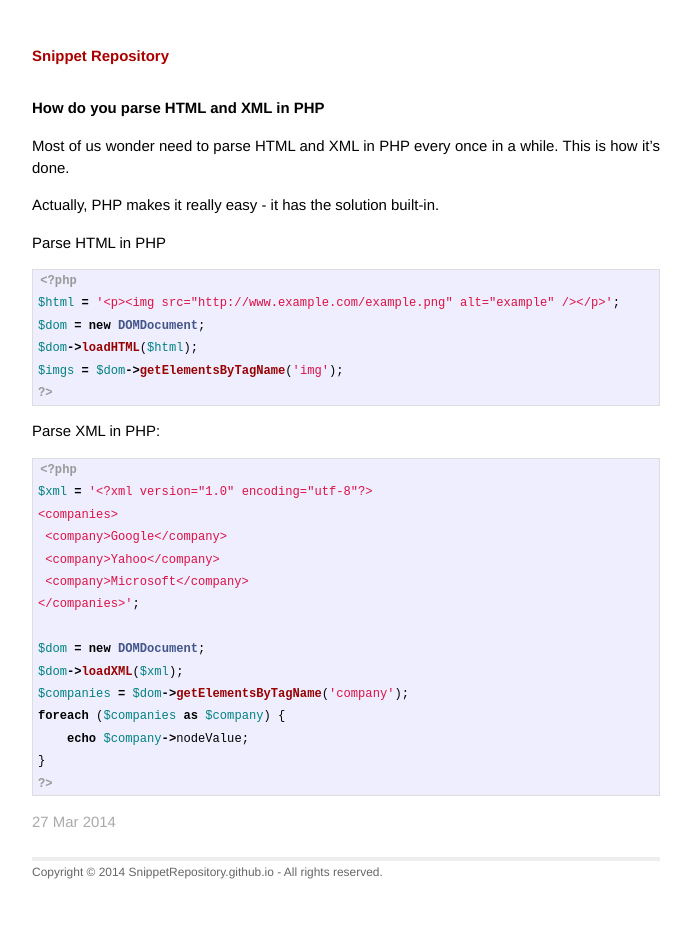
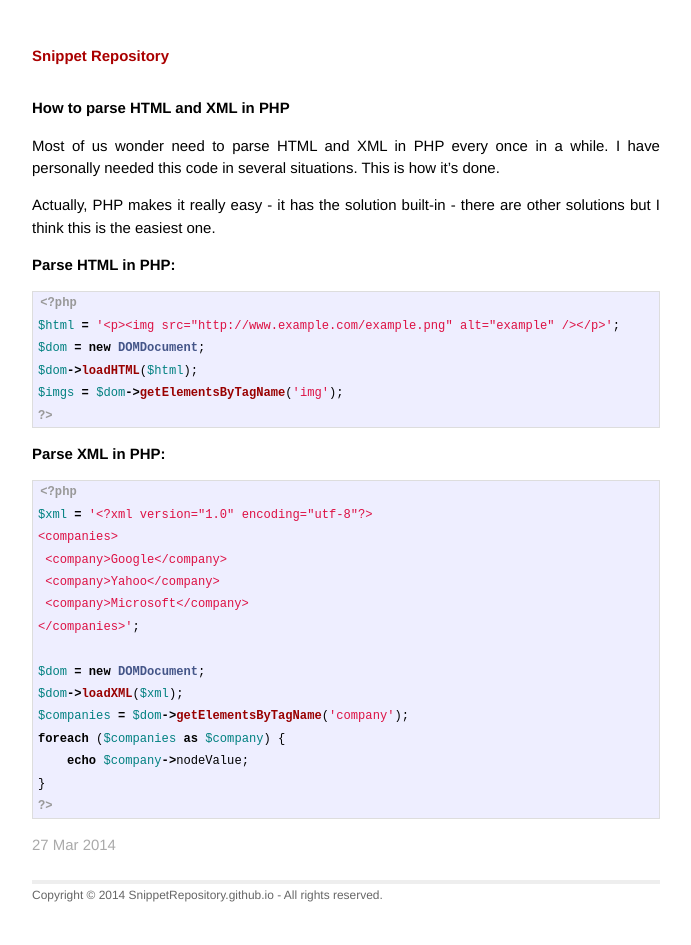
Before and after one commit to SnippetRepository/snippetrepository.github.io, a Jekyll site: the page built from _posts/2014-03-27-How-to-parse-HTML-and-XML-in-PHP.markdown, in a window 1280 px wide. Shown: the whole page, without its empty margins (294-985 px from the left). Built offline with Jekyll 4.4.1, drawn with Linux system fonts in a browser that asks for light colours; Markdown is read by kramdown in place of the engine named in the settings.

Commit message:
Adding pages

```diff
--- a/_posts/2014-03-27-How-do-you-parse-HTML-and-XML-in-PHP.markdown
+++ b/_posts/2014-03-27-How-to-parse-HTML-and-XML-in-PHP.markdown
@@ -1,16 +1,16 @@
 ---
 layout: post
-title:  "How do you parse HTML and XML in PHP"
+title:  "How to parse HTML and XML in PHP"
 date:   2014-03-27 15:52:46
 categories: php
 ---
 
-Most of us wonder need to parse HTML and XML in PHP every once in a while. This is how it's done.
+Most of us wonder need to parse HTML and XML in PHP every once in a while. I have personally needed this code in several situations. This is how it's done.
 
-Actually, PHP makes it really easy - it has the solution built-in.
+Actually, PHP makes it really easy - it has the solution built-in - there are other solutions but I think this is the easiest one.
 
 
-Parse HTML in PHP
+**Parse HTML in PHP:**
 {% highlight php %}
 <?php
 $html = '<p><img src="http://www.example.com/example.png" alt="example" /></p>';
@@ -20,7 +20,7 @@ $imgs = $dom->getElementsByTagName('img');
 ?>
 {% endhighlight %}
 
-Parse XML in PHP:
+**Parse XML in PHP:**
 {% highlight php %}
 <?php
 $xml = '<?xml version="1.0" encoding="utf-8"?>
```
Also changed, not shown: 1 other file.
